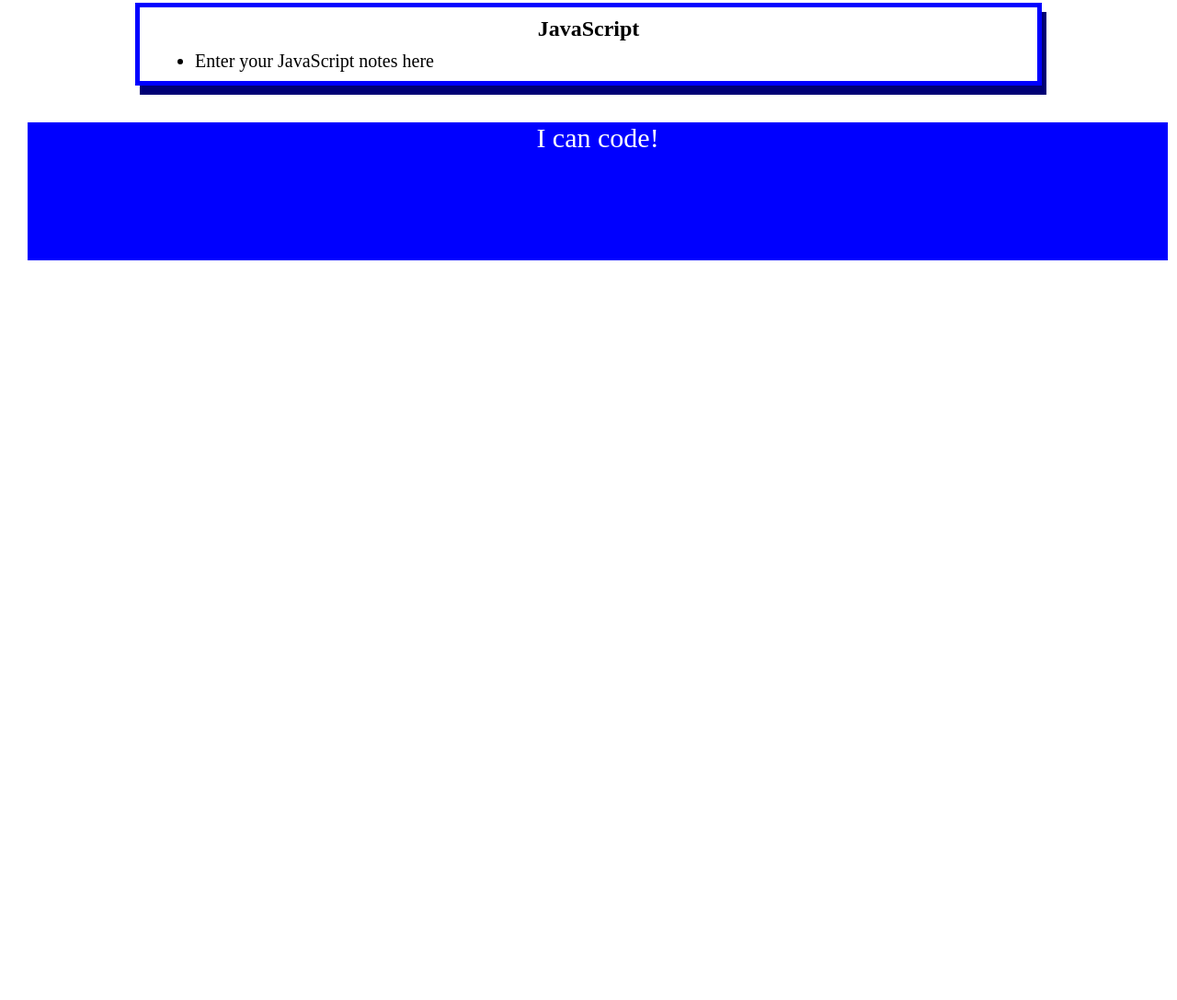
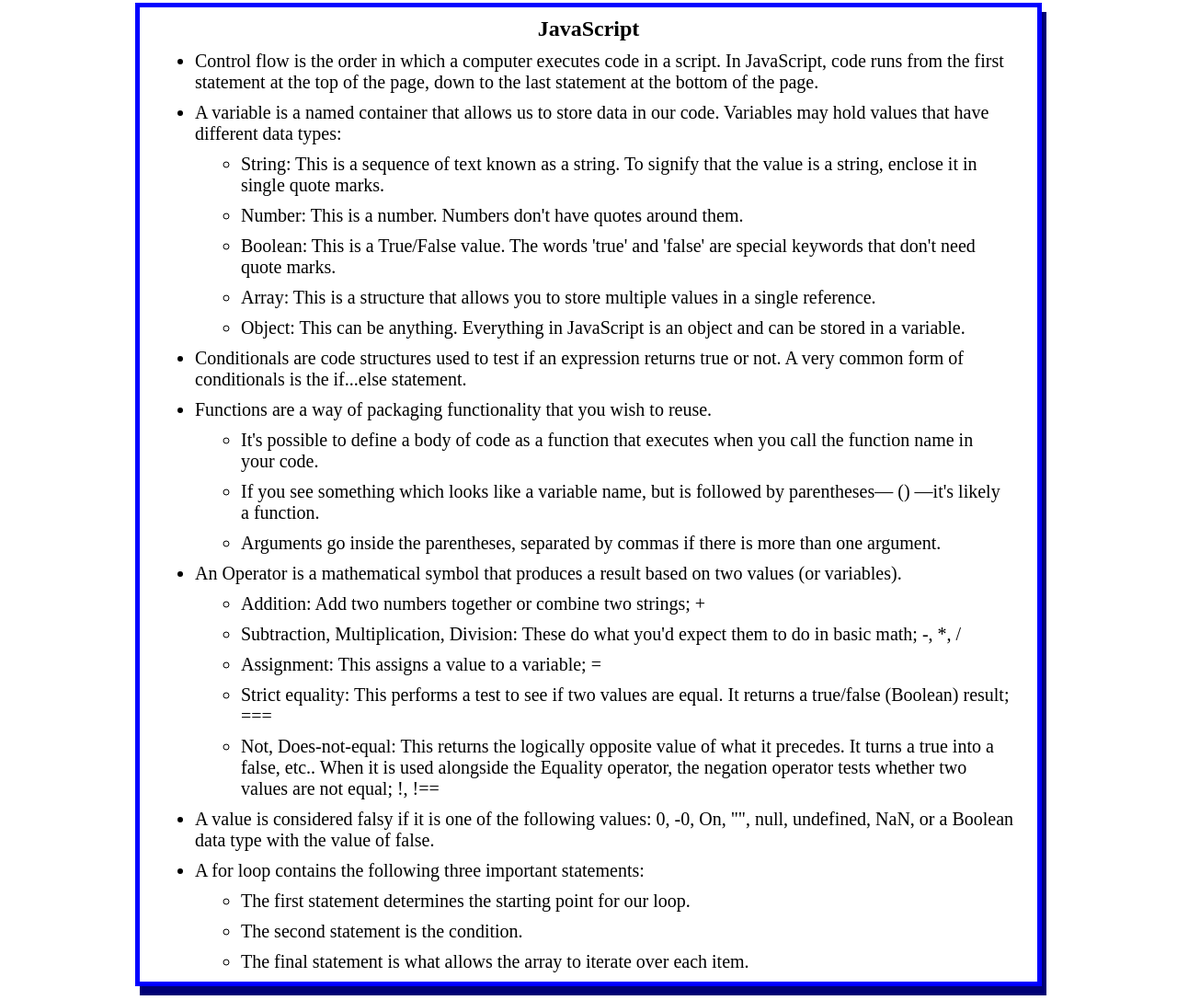
Before and after one commit to Re-Gi/prework-study-guide, a plain HTML site: page index.html in a window 1280 px wide. Shown: the part 1985-3072 px from the top of the page at 92% size. Before the commit the page ends 2288 px from the top, so only its background shows below. Drawn offline with Linux system fonts and the light colour scheme.

Commit message:
add js functions, add js notes in css

```diff
--- a/assets/script.js
+++ b/assets/script.js
@@ -1,19 +1,25 @@
 var topics = ["HTML","CSS","Git","JavaScript"];
-
-for(var x = 0; x < topics.length; x++){
+var randomTopic = topics[Math.floor(Math.random() * topics.length)];
+function listTopics() {
+    for (var x = 0; x < topics.length; x++) {
       console.log(topics[x]);
     }
+  }
 
-/*
-if (topic === 'HTML') {
+function selectTopic() {
+    if (randomTopic === 'HTML') {
     console.log("Let's study HTML!");
-} else if (topic === 'CSS') {
+    } else if (randomTopic === 'CSS') {
     console.log("Let's study CSS!");
-} else if (topic === 'Git') {
+    } else if (randomTopic === 'Git') {
     console.log("Let's study Git!");
-} else if (topic === 'JavaScript') {
+    } else if (randomTopic === 'JavaScript') {
     console.log("Let's study JavaScript!");
     } else {
     console.log('Please try again!');
     }
-*/
+}
+console.log('Here are the topics we learned through Prework:');
+listTopics();
+console.log('Which topic should we study first?');
+selectTopic();
--- a/index.html
+++ b/index.html
@@ -75,7 +75,37 @@
       <section class="card" id="javascript-section">
         <h2>JavaScript</h2>
         <ul>
-          <li>Enter your JavaScript notes here</li>
+          <li>Control flow is the order in which a computer executes code in a script. In JavaScript, code runs from the first statement at the top of the page, down to the last statement at the bottom of the page.</li>
+          <li>A variable is a named container that allows us to store data in our code. Variables may hold values that have different data types:</li>
+            <ul>
+              <li>String: This is a sequence of text known as a string. To signify that the value is a string, enclose it in single quote marks.</li>
+              <li>Number: This is a number. Numbers don't have quotes around them.</li>
+              <li>Boolean: This is a True/False value. The words 'true' and 'false' are special keywords that don't need quote marks.</li>
+              <li>Array: This is a structure that allows you to store multiple values in a single reference.</li>
+              <li>Object: This can be anything. Everything in JavaScript is an object and can be stored in a variable.</li>
+            </ul>
+          <li>Conditionals are code structures used to test if an expression returns true or not. A very common form of conditionals is the if...else statement.</li>
+          <li>Functions are a way of packaging functionality that you wish to reuse.</li>
+            <ul>
+              <li>It's possible to define a body of code as a function that executes when you call the function name in your code.</li>
+              <li>If you see something which looks like a variable name, but is followed by parentheses— () —it's likely a function.</li>
+              <li>Arguments go inside the parentheses, separated by commas if there is more than one argument.</li>
+            </ul>
+          <li>An Operator is a mathematical symbol that produces a result based on two values (or variables).</li>
+            <ul>
+              <li>Addition: Add two numbers together or combine two strings; +</li>
+              <li>Subtraction, Multiplication, Division: These do what you'd expect them to do in basic math; -, *, /</li>
+              <li>Assignment: This assigns a value to a variable; =</li>
+              <li>Strict equality: This performs a test to see if two values are equal. It returns a true/false (Boolean) result; ===</li>
+              <li>Not, Does-not-equal: This returns the logically opposite value of what it precedes. It turns a true into a false, etc.. When it is used alongside the Equality operator, the negation operator tests whether two values are not equal; !, !==</li>
+            </ul>
+          <li>A value is considered falsy if it is one of the following values: 0, -0, On, "", null, undefined, NaN, or a Boolean data type with the value of false.</li>
+          <li>A for loop contains the following three important statements:</li>
+            <ul>
+              <li>The first statement determines the starting point for our loop.</li>
+              <li>The second statement is the condition.</li>
+              <li>The final statement is what allows the array to iterate over each item.</li>
+            </ul>
         </ul>
       </section>
     </main>
```
Lines whose indentation alone changed are shown as unchanged.
